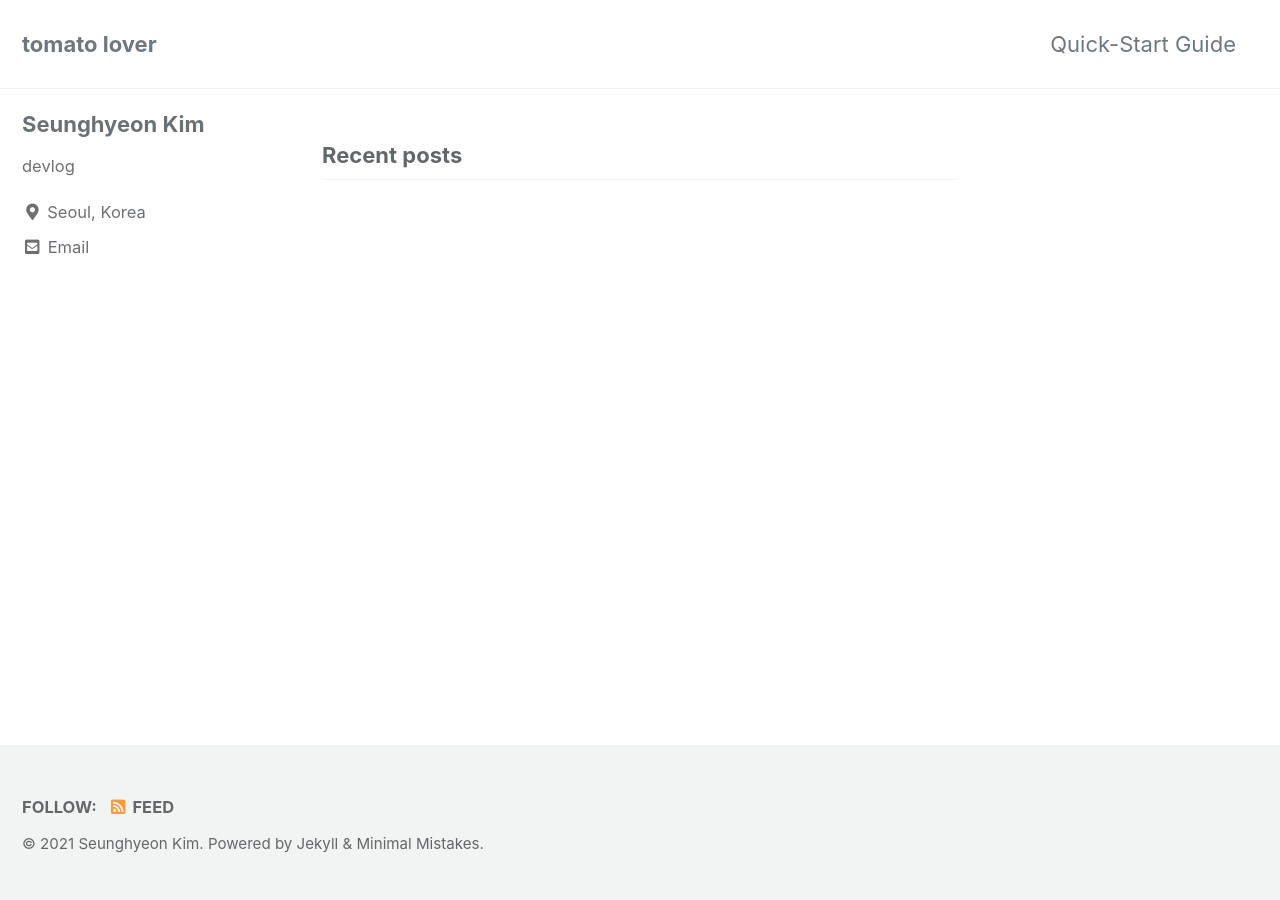
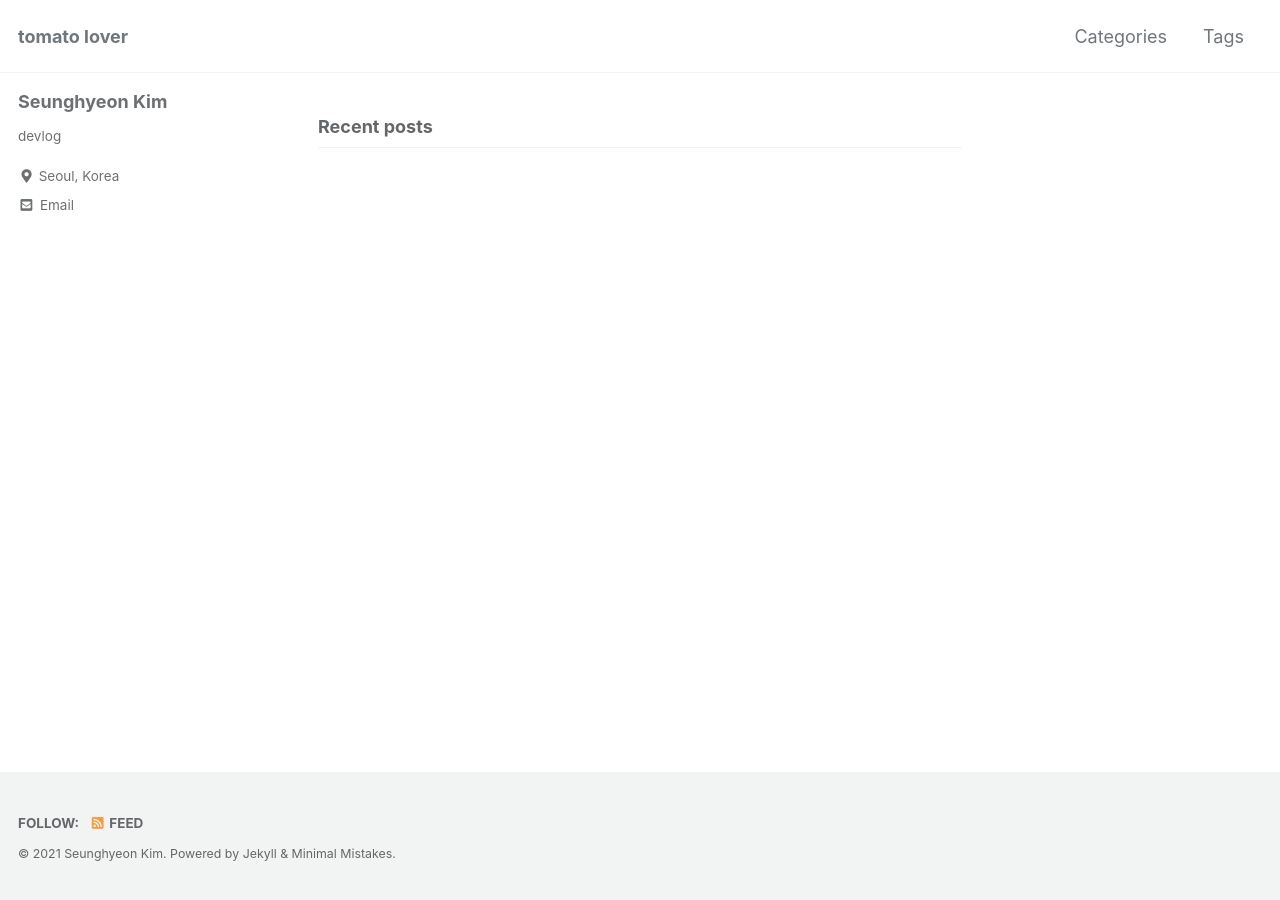
Before and after one commit to ssseungzz/ssseungzz.github.io, a Jekyll site: the page built from index.html, in a window 1280 px wide. Built offline with Jekyll 4.4.1, drawn with Linux system fonts in a browser that asks for light colours; cached includes are drawn as plain includes; the list of posts is cut into pages by our own code.

Commit message:
basic settings

```diff
--- a/_data/navigation.yml
+++ b/_data/navigation.yml
@@ -1,7 +1,9 @@
 # main links
 main:
-  - title: "Quick-Start Guide"
-    url: https://mmistakes.github.io/minimal-mistakes/docs/quick-start-guide/
+  - title: "Categories"
+    url: /categories/
+  - title: "Tags"
+    url: /tags/
   # - title: "About"
   #   url: https://mmistakes.github.io/minimal-mistakes/about/
   # - title: "Sample Posts"
--- a/assets/css/main.scss
+++ b/assets/css/main.scss
@@ -6,3 +6,33 @@
 
 @import "minimal-mistakes/skins/{{ site.minimal_mistakes_skin | default: 'default' }}"; // skin
 @import "minimal-mistakes"; // main partials
+
+@import url('https://fonts.googleapis.com/css?family=Inconsolata');
+
+$serif              : "Inconsolata", monospace, "PT Serif", Georgia, Times, serif;
+$sans-serif-narrow  : "Inconsolata", monospace, "PT Sans Narrow", -apple-system, BlinkMacSystemFont, "Roboto", "Segoe UI", "Helvetica Neue", "Lucida Grande", Arial, sans-serif;
+
+$global-font-family : $serif;
+$header-font-family : $sans-serif-narrow;
+$caption-font-family: $serif !default;
+
+html {
+    font-size: 12px; // originally 16px
+    @include breakpoint($medium) {
+        font-size: 14px; // originally 18px
+    }
+
+    @include breakpoint($large) {
+        font-size: 16px; // originally 20px
+    }
+
+    @include breakpoint($x-large) {
+        font-size: 18px; // originally 22px
+    }
+}
+
+// list title link remove underline
+.archive a {
+    color: inherit;
+    text-decoration: none;
+}
```
Also changed, not shown: _pages/category-archive.md (added, +6 -0 lines), _pages/tag-archive.md (added, +6 -0 lines), _pages/year-archive.md (added, +6 -0 lines).
